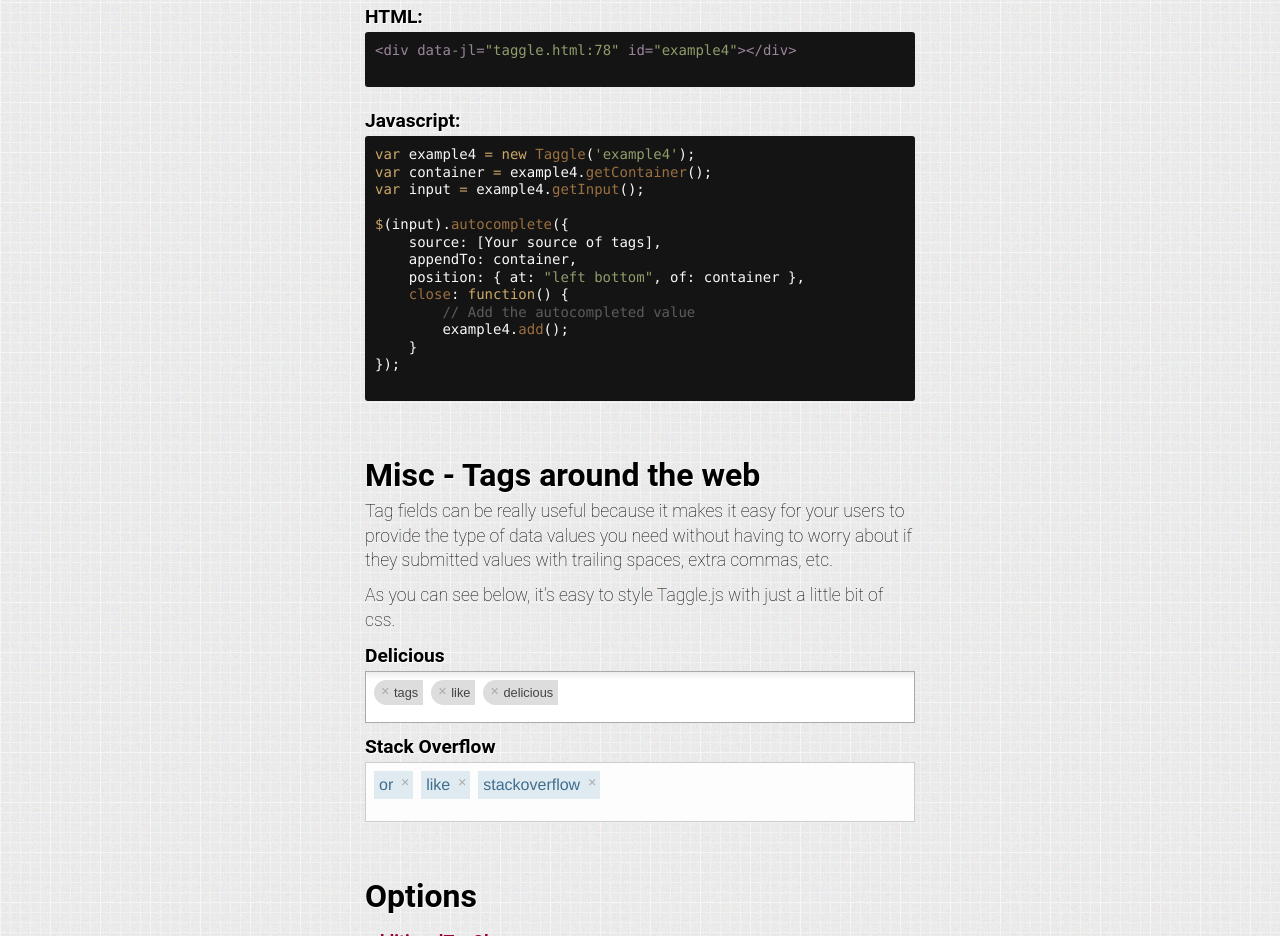
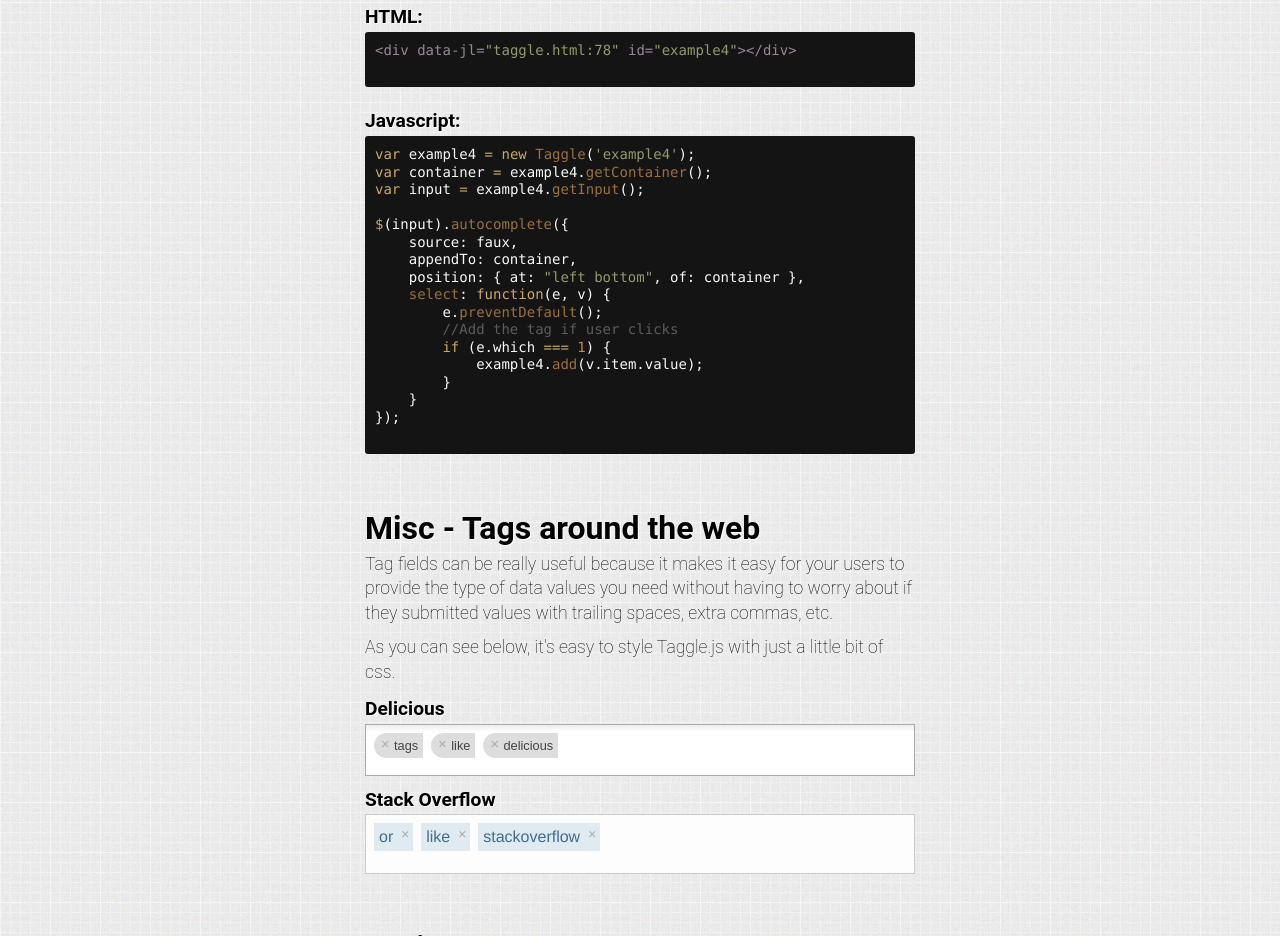
Before and after one commit to okcoker/taggle.js, a plain HTML site: page taggle.html in a window 1280 px wide. Shown: the part 1998-2934 px from the top of the page. Drawn offline with Linux system fonts and the light colour scheme.

Commit message:
Update autocomplete example

```diff
--- a/assets/js/scripts.js
+++ b/assets/js/scripts.js
@@ -24,11 +24,11 @@ var faux = ['.net','accounting','acting','adobe creative suite','advertising','a
         source: faux,
         appendTo: container,
         position: { at: "left bottom", of: container },
-        select: function(e) {
+        select: function(e, v) {
             e.preventDefault();
             //Add the tag if user clicks
             if (e.which === 1) {
-                example4.add();
+                example4.add(v.item.value);
             }
         }
     });
--- a/taggle.html
+++ b/taggle.html
@@ -84,12 +84,15 @@ var container = example4.getContainer();
 var input = example4.getInput();
 
 $(input).autocomplete({
-    source: [Your source of tags],
+    source: faux,
     appendTo: container,
     position: { at: "left bottom", of: container },
-    close: function() {
-        // Add the autocompleted value
-        example4.add();
+    select: function(e, v) {
+        e.preventDefault();
+        //Add the tag if user clicks
+        if (e.which === 1) {
+            example4.add(v.item.value);
+        }
     }
 });
             </pre>
```
